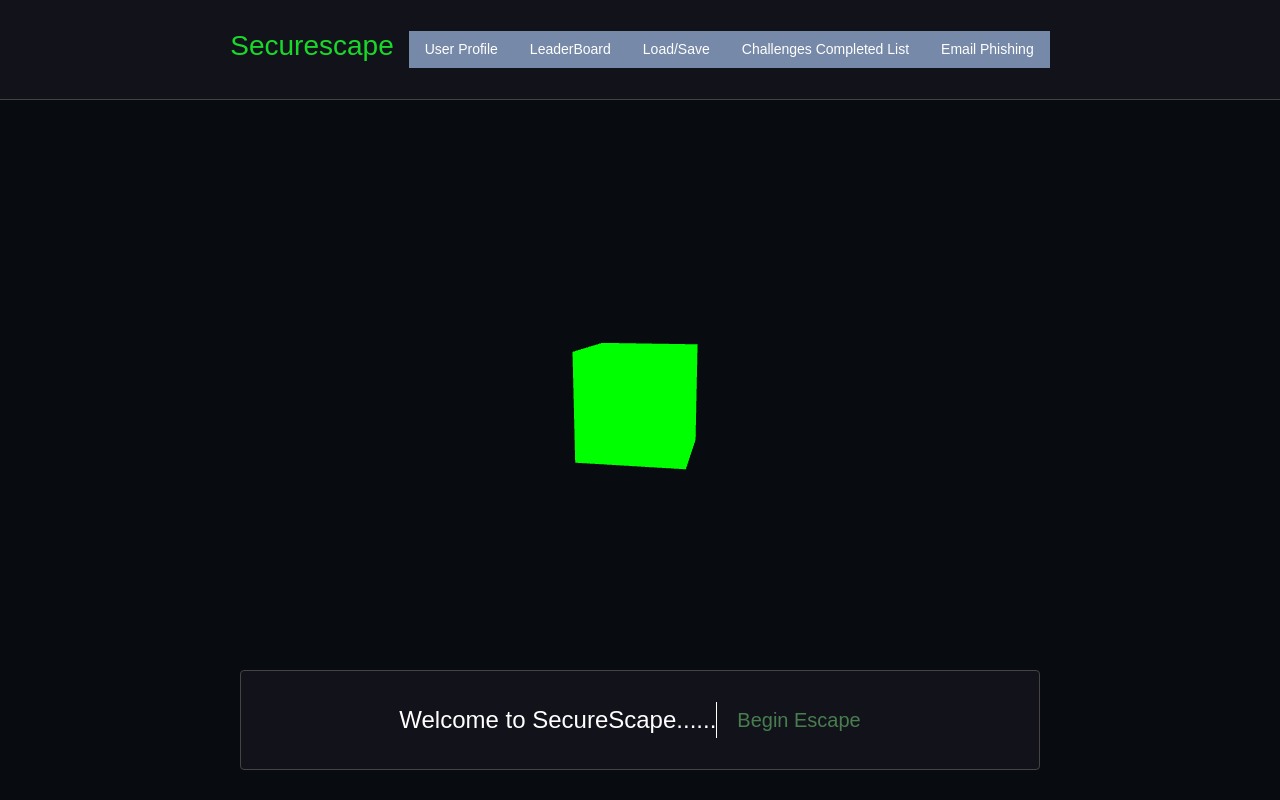
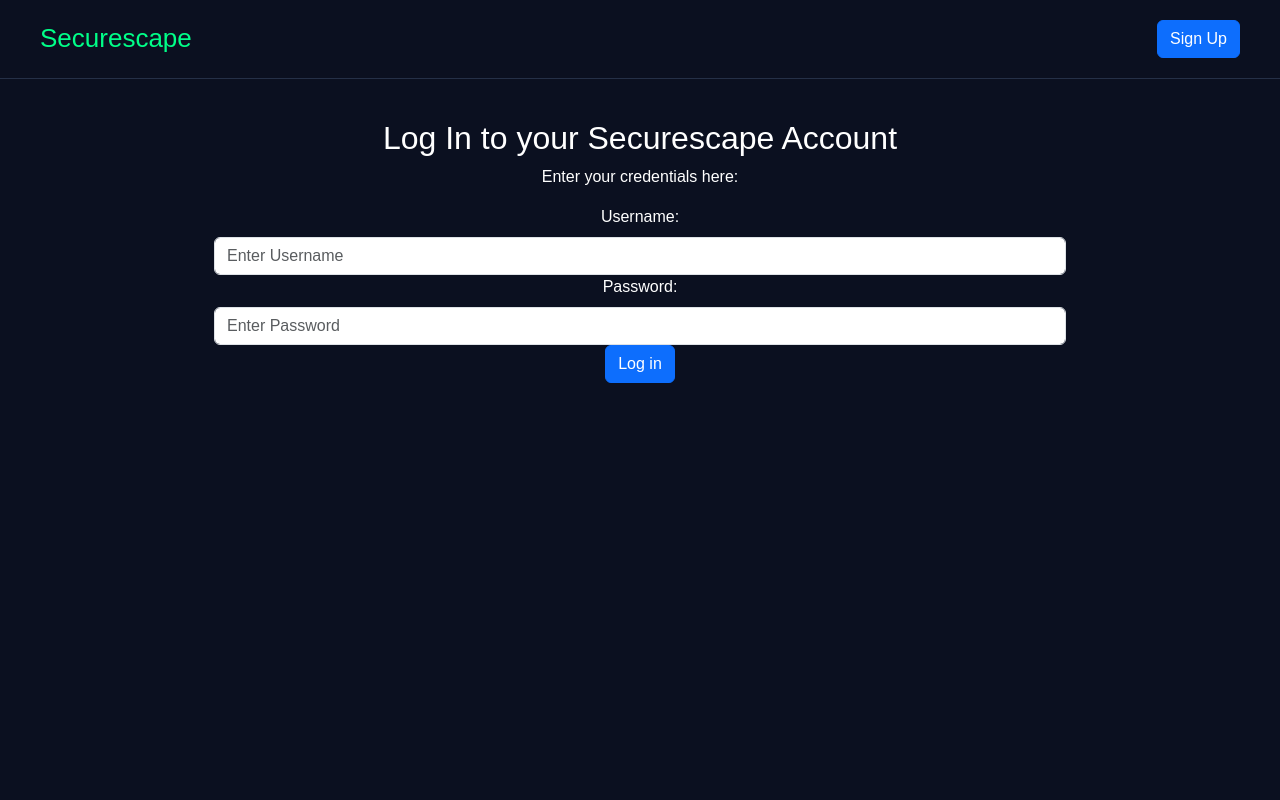
Before and after one commit to Derek9745/SecureScape, a React (Vite) app: page / in a window 1280 px wide. Built offline with nearby package versions, Linux system fonts and the light colour scheme.

Commit message:
Set Login/signup as page that load first. Fix redirection to App

```diff
--- a/src/App.jsx
+++ b/src/App.jsx
@@ -112,7 +112,7 @@ export default function App() {
     <div className = "upperMenuBar">
       <h3>Securescape</h3>
       <div className = "upperMenuBarVBox">
-        <button className = "menuButton" onClick={() => navigate('Login')}> <div>User Profile</div></button>
+        <button className = "menuButton" onClick={() => navigate('/profile')}> <div>User Profile</div></button>
         <button className = "menuButton"><div>LeaderBoard</div></button>
         <button className = "menuButton"onClick= {()=> navigate('/Load')}><div>Load/Save </div></button>
         <button className = "menuButton" onClick= {()=> navigate('/Checklist')}><div>Challenges Completed List</div></button>
--- a/src/CheckList.jsx
+++ b/src/CheckList.jsx
@@ -9,7 +9,7 @@ function CheckList() {
 
   return (
     <div className="viewWrapper">
-      <button className="returnButton menuButton" onClick={() => navigate('/')}>
+      <button className="returnButton menuButton" onClick={() => navigate('/App')}>
         Return To Game
       </button>
 
--- a/src/Game.jsx
+++ b/src/Game.jsx
@@ -12,7 +12,7 @@ export default function Game() {
     <div className="challengePage">
       <header className="challengeHeader">
         <h1>Securescape</h1>
-        <Button className="challengeButton" onClick={() => navigate('/')}>
+        <Button className="challengeButton" onClick={() => navigate('/App')}>
           Home
         </Button>
       </header>
--- a/src/Load.jsx
+++ b/src/Load.jsx
@@ -16,7 +16,7 @@ return (
 <div className="viewWrapper">
 <button
 className="returnButton menuButton"
-onClick={() => navigate('/')}
+onClick={() => navigate('/App')}
 >
 Return To Game
 </button>
--- a/src/Login.jsx
+++ b/src/Login.jsx
@@ -47,7 +47,7 @@ export default function Login() {
         <section>
           <Button
           className="SubmitLoginButton"
-          onClick={() => navigate('/profile')}
+          onClick={() => navigate('/App')}
         >
           Log in
         </Button>
--- a/src/UserProfile.jsx
+++ b/src/UserProfile.jsx
@@ -11,7 +11,7 @@ export default function UserProfile() {
 
         <button
           className="profileButton"
-          onClick={() => navigate('/')}
+          onClick={() => navigate('/App')}
         >
           Return to Game
         </button>
--- a/src/email_phishing.jsx
+++ b/src/email_phishing.jsx
@@ -39,7 +39,7 @@ export default function Email_phishing() {
 
         <Button
           className="challengeButton"
-          onClick={() => navigate('/')}
+          onClick={() => navigate('/App')}
         >
           Return to Game
         </Button>
--- a/src/main.jsx
+++ b/src/main.jsx
@@ -18,10 +18,11 @@ createRoot(document.getElementById('root')).render(
   <StrictMode>
     <BrowserRouter>
       <Routes>
-        <Route path="/" element={<App />} />
+        <Route path="/" element={<Login />} />
         <Route path="/login" element={<Login />} />
         <Route path="/Signup" element={<Signup />} />
         <Route path="/profile" element={<UserProfile />} />
+        <Route path="/App" element={<App />} />
         <Route path="/email_phishing" element={<Email_phishing />} />
         <Route path="/CheckList" element={<CheckList/>} />
         <Route path ="/Load" element = {<Load/>}/>
```
